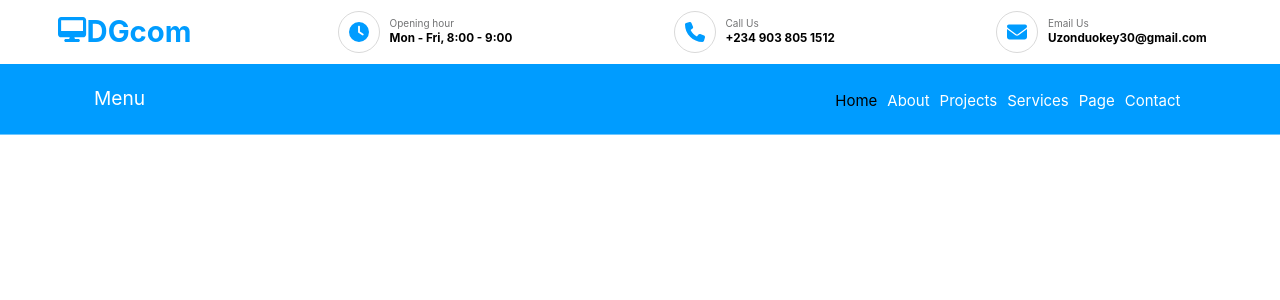
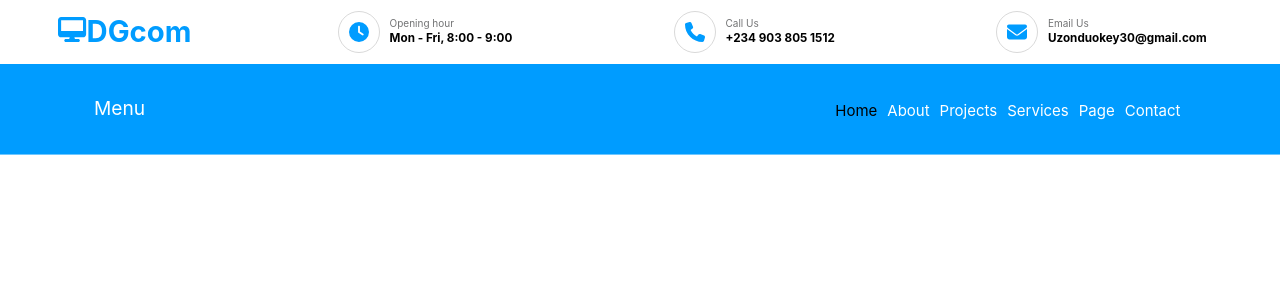
Before and after one commit to Uz-Okey/dgcom, a React (Create React App) app: page / in a window 1280 px wide. Shown: the top 300 px of the page. Built offline with nearby package versions, Linux system fonts and the light colour scheme.

Commit message:
overflow set up

```diff
--- a/src/css/Nav.css
+++ b/src/css/Nav.css
@@ -9,7 +9,7 @@ nav {
     width: 100%;
     border-bottom:1px solid #ffffff6e;
     background-color: #009CFF;
-    height: 90px;
+    padding: 10px 0px;
 }
 
 .nav-container {
@@ -19,7 +19,7 @@ nav {
     width: 90%;
     margin: auto;
     color: white;
-    background-color: #009CFF;
+    background-color: #009CFF !important;
 }
 
 .nav-menu {
```
